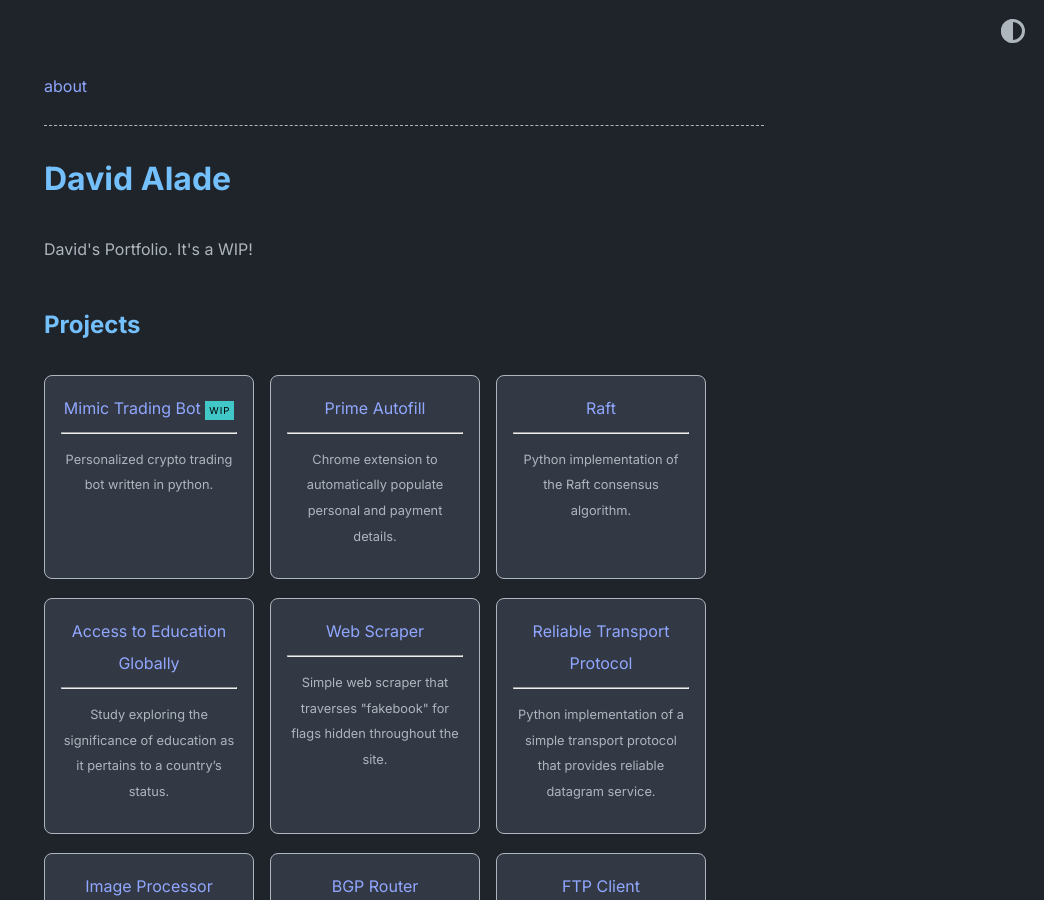
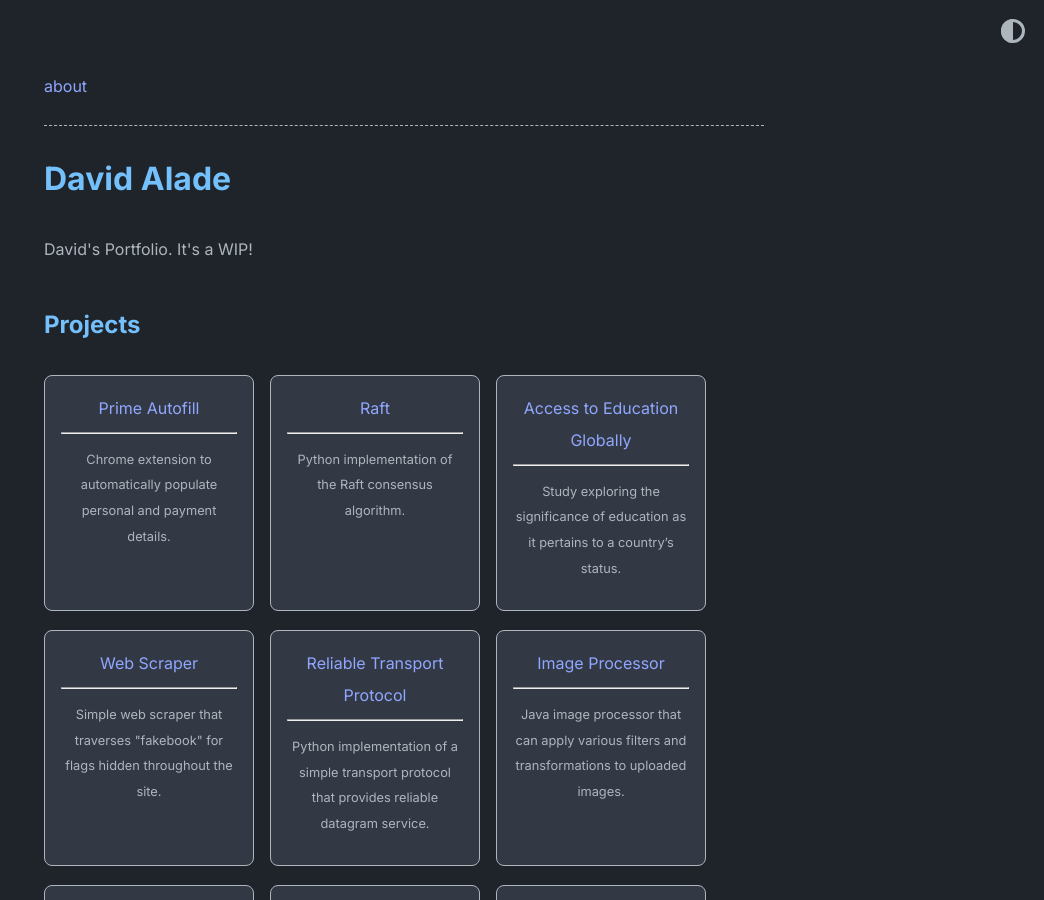
Before and after one commit to david-alade/david-alade.github.io, a Jekyll site: the page built from index.markdown, in a window 1280 px wide and 900 px high. Shown: the whole window, without its empty margins (236-1280 px from the left). Built offline with Jekyll 4.4.1, drawn with Linux system fonts in a browser that asks for light colours.

Commit message:
removed mimic

```diff
--- a/_data/home.yml
+++ b/_data/home.yml
@@ -3,11 +3,6 @@ navbar_entries:
     url: about
 
 project_entries:
-  - title: Mimic Trading Bot
-    url: mimic
-    desc: Personalized crypto trading bot written in python.
-    highlight: WIP
-
   - title: Prime Autofill
     url: https://chrome.google.com/webstore/detail/prime-autofill/beimkjlcabggamkjgcddbfncfeofojek?hl=en&authuser=1
     desc: Chrome extension to automatically populate personal and payment details.
```
